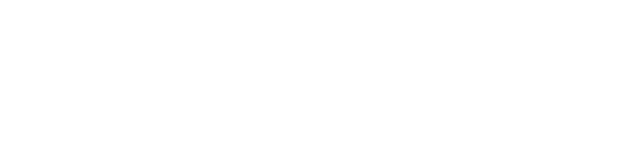
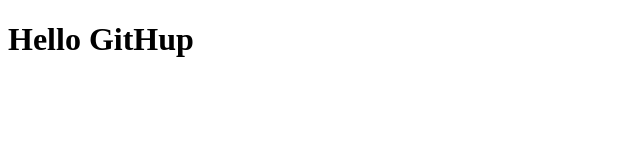
Before and after one commit to Shohrux0812/Github-1, a plain HTML site: page index.html in a window 1280 px wide. Shown: the whole page, without its empty margins (0-640 px from the left). Drawn offline with Linux system fonts and the light colour scheme.

Commit message:
h1 craete

```diff
--- a/index.html
+++ b/index.html
@@ -6,6 +6,6 @@
     <title>Document</title>
 </head>
 <body>
-
+    <h1>Hello GitHup</h1>
 </body>
 </html>
```
